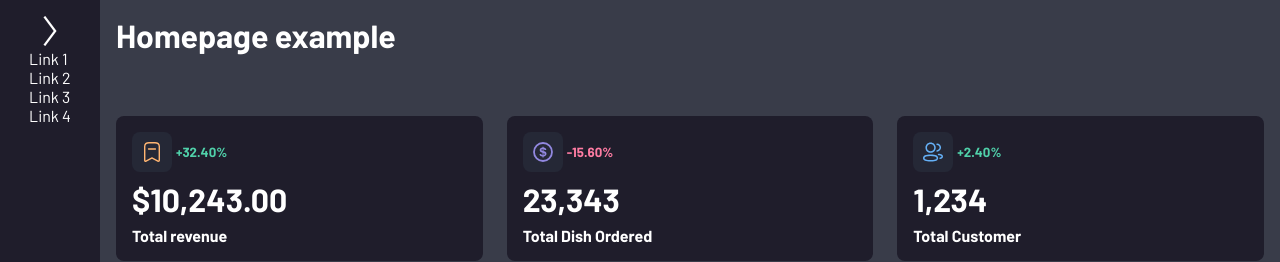
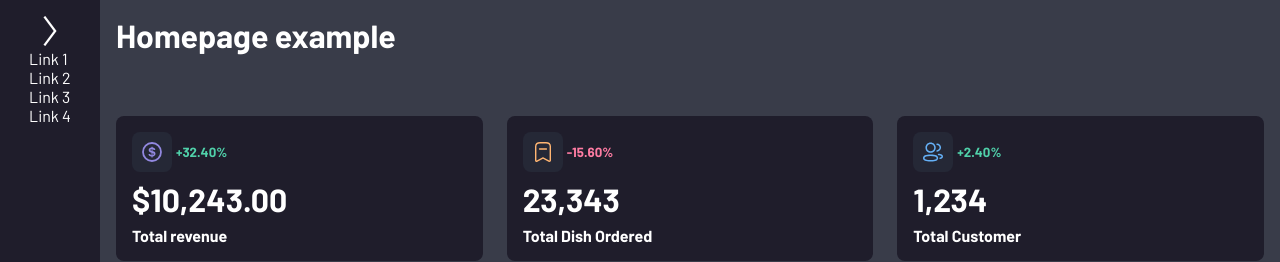
Before and after one commit to Orujhimaru/food-order-app, a React (Vite) app: page / in a window 1280 px wide. Shown: the top 262 px of the page. Built offline with nearby package versions, Linux system fonts and the light colour scheme.

Commit message:
icon order change

```diff
--- a/src/components/OrderCard/OrderCard.jsx
+++ b/src/components/OrderCard/OrderCard.jsx
@@ -6,7 +6,7 @@ export default function OrderCard() {
       <div className="order-card">
         <div className="order-flex">
           <div className="icon-container">
-            <img src="/public/bookmark.svg"></img>
+            <img src="/public/coin.svg"></img>
           </div>
           <h5>
             <span style={{ color: "#50D1AA" }}>+32.40%</span>
@@ -20,7 +20,7 @@ export default function OrderCard() {
       <div className="order-card">
         <div className="order-flex">
           <div className="icon-container">
-            <img src="/public/coin.svg"></img>
+            <img src="/public/bookmark.svg"></img>
           </div>
           <h5>
             <span style={{ color: "#FF7CA3" }}>-15.60%</span>
```
